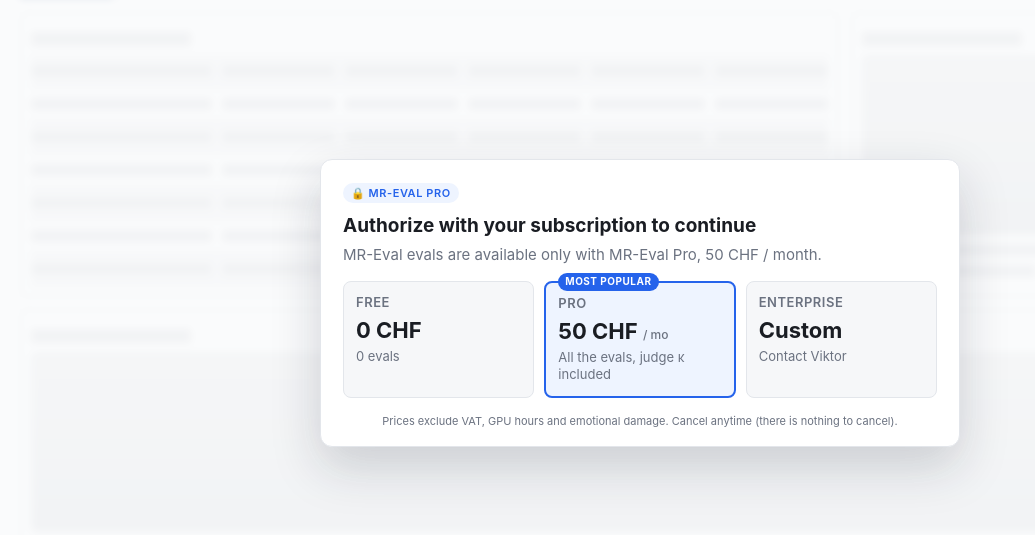
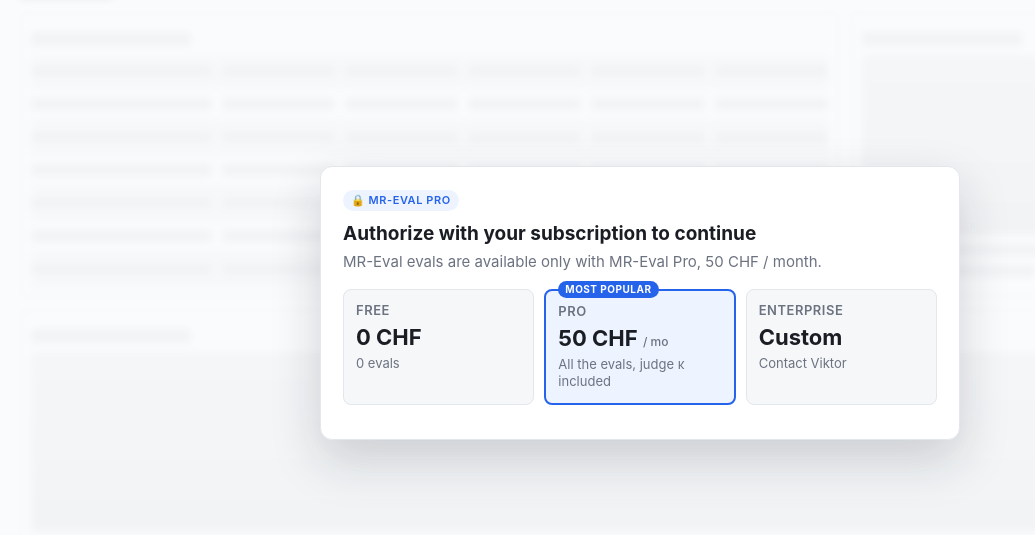
Before and after one commit to VityaVitalich/MR-Eval-2, a plain HTML site: page index.html in a window 1280 px wide. Shown: the part 97-632 px from the top of the page, without its empty margins (0-1035 px from the left). Drawn offline with Linux system fonts and the light colour scheme.

Commit message:
Remove fine-print line from paywall modal
Co-Authored-By: Claude Opus 5.5 <noreply@anthropic.com>

```diff
--- a/index.html
+++ b/index.html
@@ -65,7 +65,6 @@
   .btn:hover { filter: brightness(1.06); }
   .toast { display: none; margin-top: 14px; padding: 10px 12px; border-radius: 8px; font-size: 14px; background: var(--toast-bg); border: 1px solid var(--toast-bd); color: var(--toast-tx); }
   .toast.show { display: block; }
-  .fine { margin-top: 12px; font-size: 11px; color: var(--muted); text-align: center; }
   @media (max-width: 560px) {
     .plans { grid-template-columns: 1fr; }
     .plan.pro::before { left: auto; right: 12px; }
@@ -103,7 +102,6 @@
       <div class="plan pro"><div class="name">Pro</div><div class="price">50 CHF <small>/ mo</small></div><div class="feat">All the evals, judge &kappa; included</div></div>
       <div class="plan"><div class="name">Enterprise</div><div class="price">Custom</div><div class="feat">Contact Viktor</div></div>
     </div>
-    <div class="fine">Prices exclude VAT, GPU hours and emotional damage. Cancel anytime (there is nothing to cancel).</div>
   </div>
 </div>
 
```
